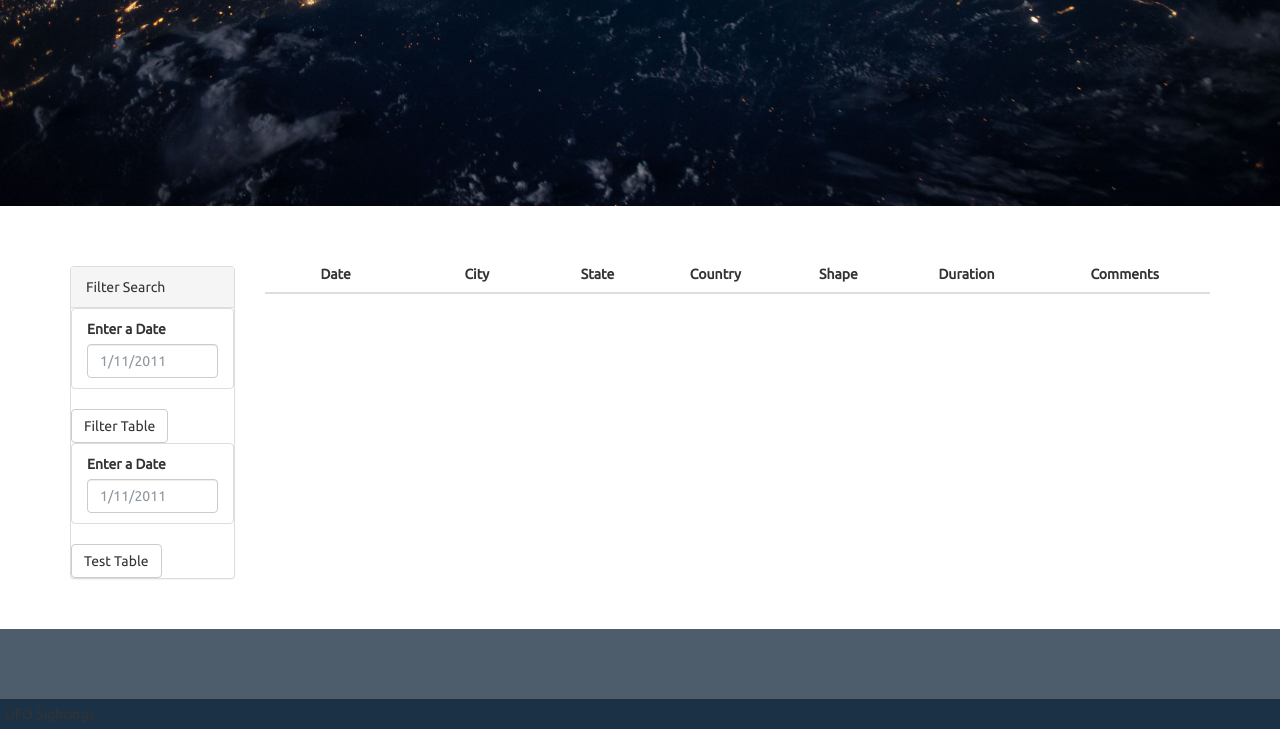
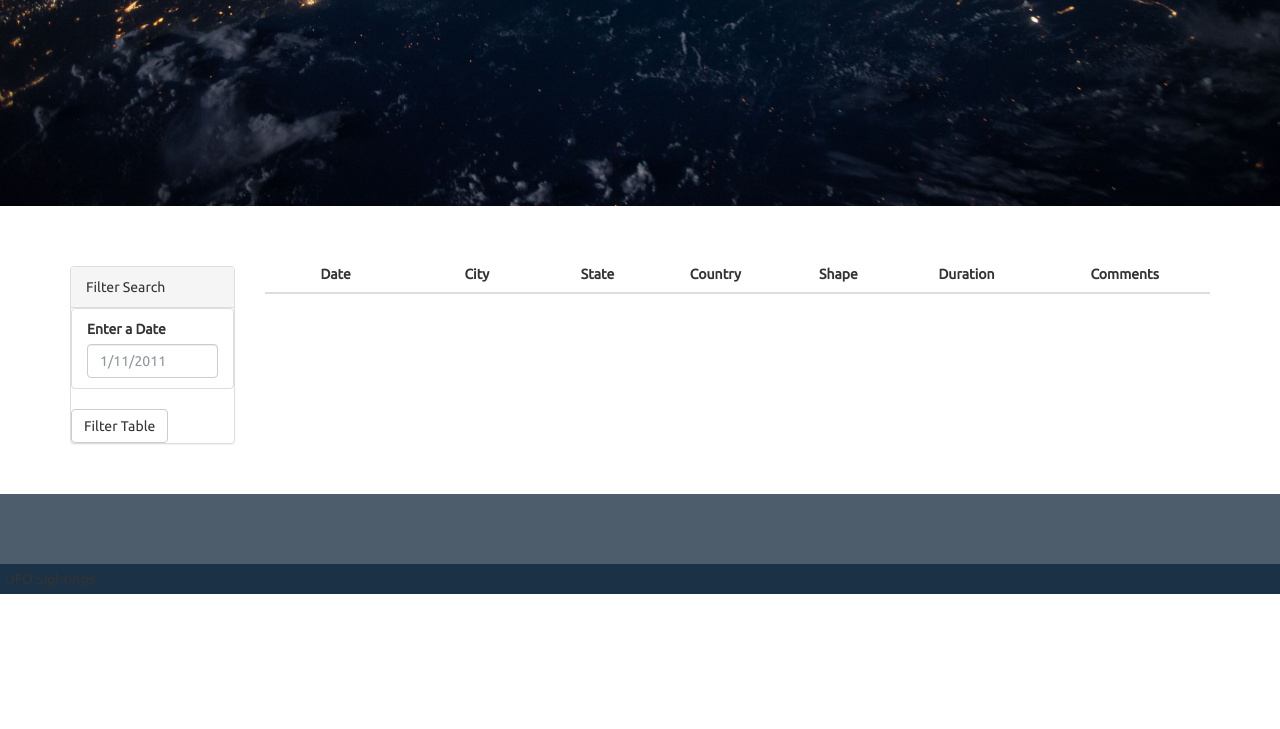
Before and after one commit to apatterson878/apatterson878.guthub.io, a plain HTML site: page index.html in a window 1280 px wide. Shown: the part 406-1135 px from the top of the page. After the commit the page ends 1000 px from the top, so only its background shows below. Drawn offline with nearby package versions, Linux system fonts and the light colour scheme.

Commit message:
Update index.html

```diff
--- a/index.html
+++ b/index.html
@@ -44,18 +44,7 @@
                   <button id="filter-btn" type="submit" class="btn btn-default">Filter Table</button>
 
                 </form>
-                <form>
-                  <div class="form-group">
-                    <ul class="list-group" id="filters">
-                      <li class="filter list-group-item">
-                        <label for="date">Enter a Date</label>
-                        <input class="form-control" id="datetime" type="text" placeholder="1/11/2011">
-                      </li>
-                    </ul>
-                  </div>
-                  <button id="filter-btn" type="submit" class="btn btn-default">Test Table</button>
 
-                </form>
               </div>
             </div>
           </aside>
```
